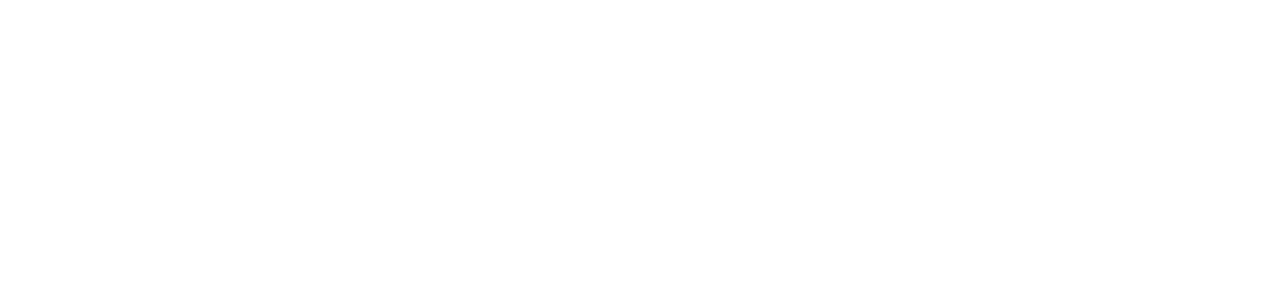
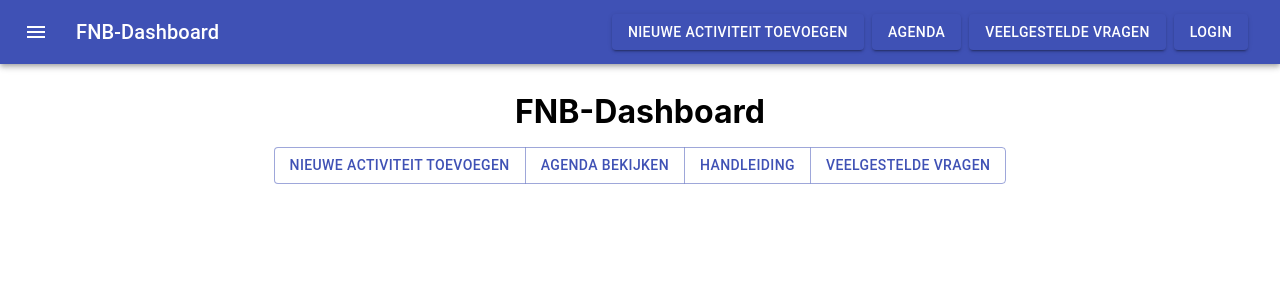
Before and after one commit to BrianBplusplus/fnb-dashboard, a React (Create React App) app: page /dashboard in a window 1280 px wide. Shown: the top 300 px of the page. Built offline with nearby package versions, Linux system fonts and the light colour scheme.

Commit message:
MaterialUI and multiple components
- Installed MaterialUI
- Created Header, LoginPage and Faq.js
- Implemented basic routing

```diff
--- a/package.json
+++ b/package.json
@@ -3,6 +3,8 @@
   "version": "0.1.0",
   "private": true,
   "dependencies": {
+    "@material-ui/core": "^4.11.0",
+    "@material-ui/icons": "^4.9.1",
     "@testing-library/jest-dom": "^4.2.4",
     "@testing-library/react": "^9.5.0",
     "@testing-library/user-event": "^7.2.1",
--- a/src/App.js
+++ b/src/App.js
@@ -2,12 +2,21 @@ import React from "react";
 import { BrowserRouter as Router, Route, Switch } from "react-router-dom";
 
 import DashboardContainer from "./components/DashboardContainer";
+import Faq from "./components/Faq";
+import Header from "./components/Header";
+import InputForm from "./components/InputForm";
+import LoginPage from "./components/LoginPage";
 
 const App = () => {
   return (
     <Router>
+      <Header />
+
       <Switch>
-        <Route exact path="/" component={DashboardContainer} />
+        <Route exact path="/dashboard" component={DashboardContainer} />
+        <Route exact path="/dashboard/invoeren" component={InputForm} />
+        <Route exact path="/dashboard/faq" component={Faq} />
+        <Route exact path="/" component={LoginPage} />
       </Switch>
     </Router>
   );
--- a/src/components/DashboardContainer.js
+++ b/src/components/DashboardContainer.js
@@ -1,11 +1,41 @@
 import React from "react";
+import { Link } from "react-router-dom";
 
-import InputForm from "./InputForm";
+import Button from "@material-ui/core/Button";
+import ButtonGroup from "@material-ui/core/ButtonGroup";
+import { makeStyles } from "@material-ui/core/styles";
+
+const useStyles = makeStyles((theme) => ({
+  root: {
+    display: "flex",
+    flexDirection: "column",
+    alignItems: "center",
+    "& > *": {
+      margin: theme.spacing(1),
+    },
+  },
+}));
 
 const DashboardContainer = () => {
+  const classes = useStyles();
+
   return (
-    <div>
-      <InputForm />
+    <div className={classes.root}>
+      <h1>FNB-Dashboard</h1>
+      <ButtonGroup color="primary" aria-label="large outlined primary button group">
+        <Button component={Link} to={"/dashboard/invoeren"}>
+          Nieuwe activiteit toevoegen
+        </Button>
+        <Button component={Link} to={"/dashboard/agenda"}>
+          Agenda bekijken
+        </Button>
+        <Button component={Link} to={"/dashboard/handleiding"}>
+          Handleiding
+        </Button>
+        <Button component={Link} to={"/dashboard/faq"}>
+          Veelgestelde vragen
+        </Button>
+      </ButtonGroup>
     </div>
   );
 };
--- /dev/null
+++ b/src/components/Faq.js
@@ -0,0 +1,7 @@
+import React from "react";
+
+const Faq = () => {
+  return <div></div>;
+};
+
+export default Faq;
--- /dev/null
+++ b/src/components/Header.js
@@ -0,0 +1,94 @@
+import React from "react";
+import { Link } from "react-router-dom";
+
+import { makeStyles } from "@material-ui/core/styles";
+import AppBar from "@material-ui/core/AppBar";
+import Toolbar from "@material-ui/core/Toolbar";
+import Typography from "@material-ui/core/Typography";
+import Button from "@material-ui/core/Button";
+import IconButton from "@material-ui/core/IconButton";
+import MenuIcon from "@material-ui/icons/Menu";
+
+const useStyles = makeStyles((theme) => ({
+  root: {
+    flexGrow: 1,
+    marginBottom: "20px",
+  },
+  menuButton: {
+    marginRight: theme.spacing(2),
+  },
+  title: {
+    flexGrow: 1,
+    textDecoration: "none",
+  },
+  menuLinks: {
+    marginRight: theme.spacing(1),
+  },
+}));
+
+const Header = () => {
+  const classes = useStyles();
+
+  return (
+    <div className={classes.root}>
+      <AppBar position="static">
+        <Toolbar>
+          <IconButton edge="start" className={classes.menuButton} color="inherit" aria-label="menu">
+            <MenuIcon />
+          </IconButton>
+          <Typography
+            component={Link}
+            to={"/dashboard"}
+            color="inherit"
+            variant="h6"
+            className={classes.title}
+          >
+            FNB-Dashboard
+          </Typography>
+
+          <Button
+            className={classes.menuLinks}
+            component={Link}
+            to={"/dashboard/invoeren"}
+            variant="contained"
+            color="primary"
+          >
+            Nieuwe activiteit toevoegen
+          </Button>
+
+          <Button
+            className={classes.menuLinks}
+            component={Link}
+            to={"/dashboard/agenda"}
+            variant="contained"
+            color="primary"
+          >
+            Agenda
+          </Button>
+
+          <Button
+            className={classes.menuLinks}
+            component={Link}
+            to={"/dashboard/faq"}
+            variant="contained"
+            color="primary"
+          >
+            Veelgestelde vragen
+          </Button>
+
+          <Button
+            className={classes.menuLinks}
+            component={Link}
+            to={"/"}
+            variant="contained"
+            color="primary"
+          >
+            Login
+          </Button>
+        </Toolbar>
+      </AppBar>
+    </div>
+  );
+};
+
+export default Header;
--- /dev/null
+++ b/src/components/LoginPage.js
@@ -0,0 +1,29 @@
+import React from "react";
+import { Link } from "react-router-dom";
+import { makeStyles } from "@material-ui/core/styles";
+import TextField from "@material-ui/core/TextField";
+import Button from "@material-ui/core/Button";
+
+const useStyles = makeStyles((theme) => ({
+  root: {
+    "& > *": {
+      margin: theme.spacing(1),
+      width: "25ch",
+      display: "flex",
+    },
+  },
+}));
+
+export default function BasicTextFields() {
+  const classes = useStyles();
+
+  return (
+    <form className={classes.root} noValidate autoComplete="off">
+      <TextField id="outlined-basic" label="Naam" variant="outlined" />
+      <TextField id="outlined-basic" label="Wachtwoord" variant="outlined" type="password" />
+      <Button component={Link} to={"/dashboard"} variant="contained" color="primary">
+        Inloggen
+      </Button>
+    </form>
+  );
+}
```
Also changed, not shown: 1 other file (tests, documents, lock files or other folders).
